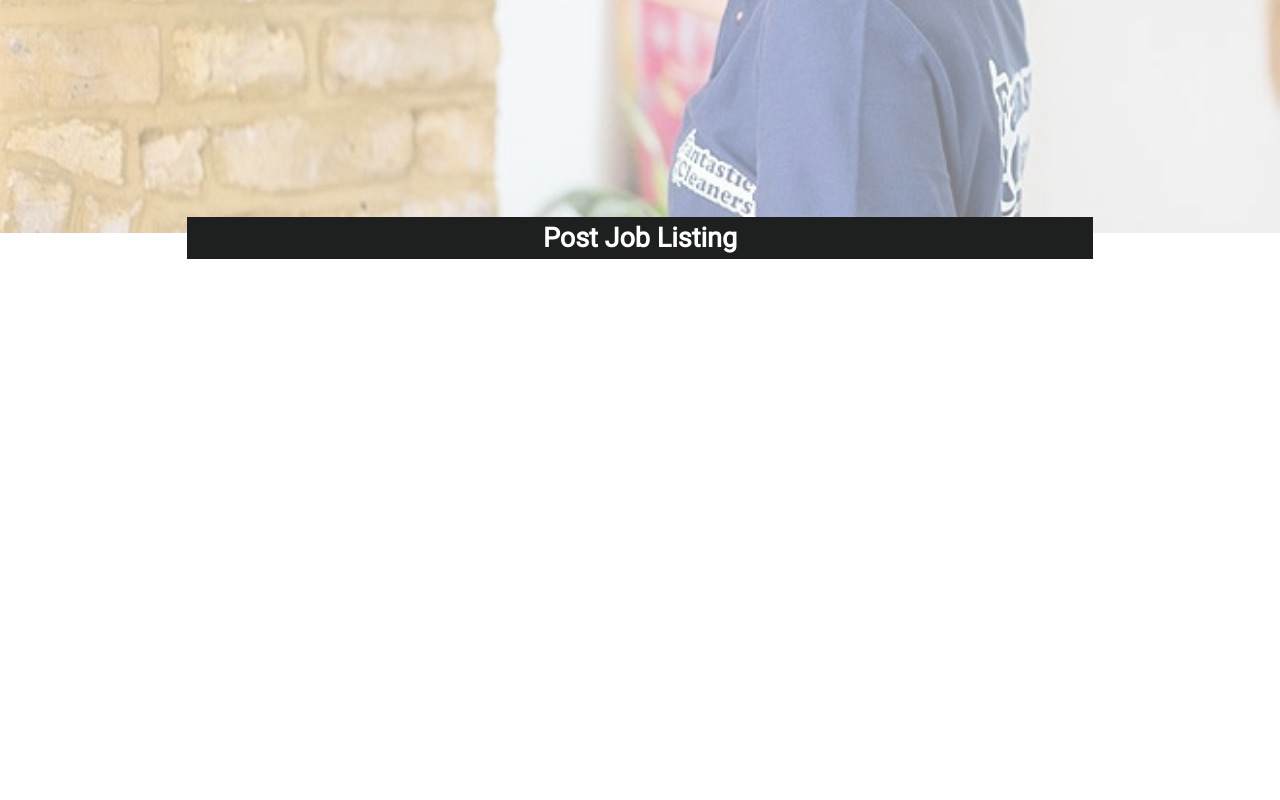
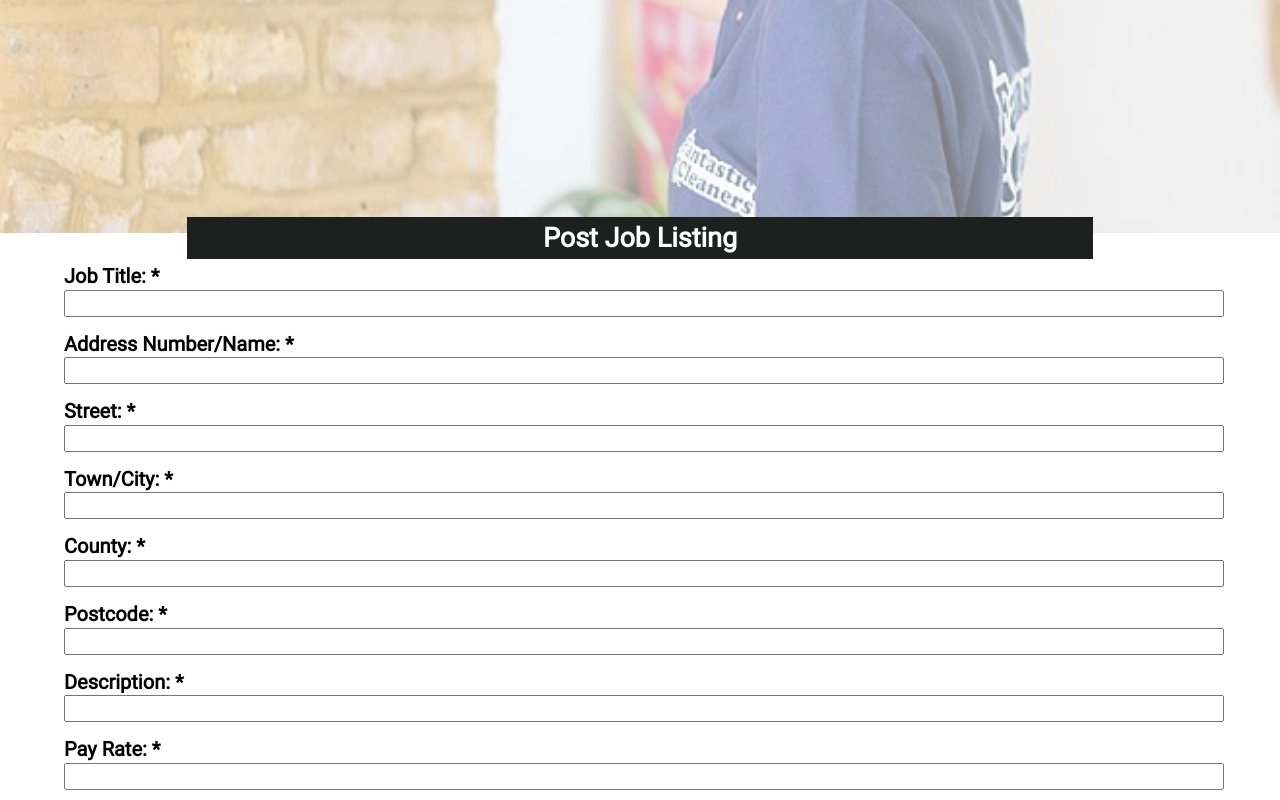
Before and after one commit to SchoolOfCode/final-project-front-end-if-it-ain-t-broke-don-t-six-it, a Next.js app: page /post-job in a window 1280 px wide. Shown: the part 656-1456 px from the top of the page. Before the commit the page ends 915 px from the top, so only its background shows below. Built offline with nearby package versions, Linux system fonts and the light colour scheme; no server answers.

Commit message:
post jobs input

```diff
--- a/components/field-header/field-header-styled.ts
+++ b/components/field-header/field-header-styled.ts
@@ -1,3 +1,9 @@
 import styled from "styled-components";
 
-export const FieldHeader = styled.h2``;
+export const FieldHeader = styled.h2`
+  font-size: 20px;
+
+  margin-top: 0;
+
+  padding: 0;
+`;
--- a/components/field/field-component.tsx
+++ b/components/field/field-component.tsx
@@ -1,10 +1,16 @@
 import FieldHeaderComponent from "../field-header/field-header-component";
+import TextInputComponent from "../text-input/text-input-conponent";
 import { Field } from "./field-styled";
 
-function FieldComponent() {
+type Props = {
+  name: string;
+};
+
+function FieldComponent({ name }: Props) {
   return (
     <Field>
-      <FieldHeaderComponent text="Title: *" />
+      <FieldHeaderComponent text={name} />
+      <TextInputComponent />
     </Field>
   );
 }
--- a/components/field/field-styled.ts
+++ b/components/field/field-styled.ts
@@ -1,3 +1,5 @@
 import styled from "styled-components";
 
-export const Field = styled.div``;
+export const Field = styled.div`
+  margin: none;
+`;
--- a/components/form/form-component.tsx
+++ b/components/form/form-component.tsx
@@ -4,7 +4,14 @@ import { Form } from "./form-styled";
 function FormComponent() {
   return (
     <Form>
-      <FieldComponent />
+      <FieldComponent name="Job Title: *" />
+      <FieldComponent name="Address Number/Name: *" />
+      <FieldComponent name="Street: *" />
+      <FieldComponent name="Town/City: *" />
+      <FieldComponent name="County: *" />
+      <FieldComponent name="Postcode: *" />
+      <FieldComponent name="Description: *" />
+      <FieldComponent name="Pay Rate: *" />
     </Form>
   );
 }
--- a/components/form/form-styled.ts
+++ b/components/form/form-styled.ts
@@ -1,3 +1,6 @@
 import styled from "styled-components";
 
-export const Form = styled.div``;
+export const Form = styled.div`
+  width: 90vw;
+  margin: auto;
+`;
--- a/components/page-header/page-header-styled.ts
+++ b/components/page-header/page-header-styled.ts
@@ -8,6 +8,7 @@ export const PageHeader = styled.h1`
   font-size: 27px;
   width: 70vw;
   margin: auto;
+  margin-bottom: 5px;
   margin-top: -20px;
   z-index: 1;
   padding: 5px;
--- a/components/post-job-page/post-job-page-component.tsx
+++ b/components/post-job-page/post-job-page-component.tsx
@@ -11,7 +11,7 @@ function PostJobPageComponent() {
         alt="domestic cleaner"
       />
       <PageHeaderComponent text="Post Job Listing" />
-      {/* <FormComponent /> */}
+      <FormComponent />
     </PostJobPage>
   );
 }
--- /dev/null
+++ b/components/text-input/text-input-conponent.tsx
@@ -0,0 +1,7 @@
+import { TextInput } from "./text-input-styled";
+
+function TextInputComponent() {
+  return <TextInput />;
+}
+
+export default TextInputComponent;
--- /dev/null
+++ b/components/text-input/text-input-styled.ts
@@ -0,0 +1,11 @@
+import styled from "styled-components";
+
+export const TextInput = styled.input.attrs({
+  type: "text",
+})`
+  width: 100%;
+  heigth: 18px;
+  font-size: 18px;
+  position: relative;
+  top: -15px;
+`;
```
